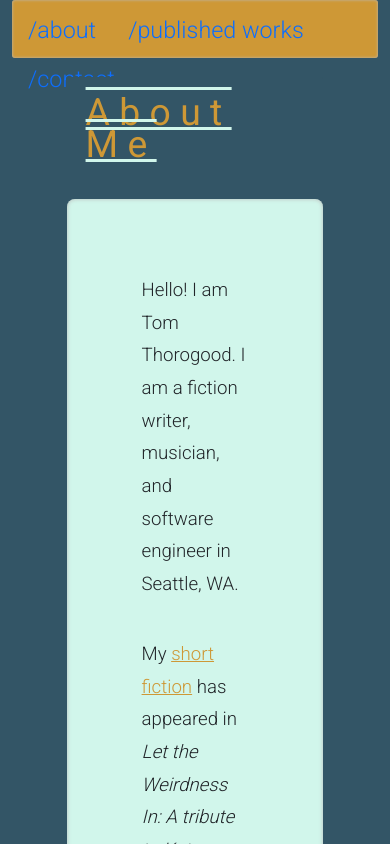
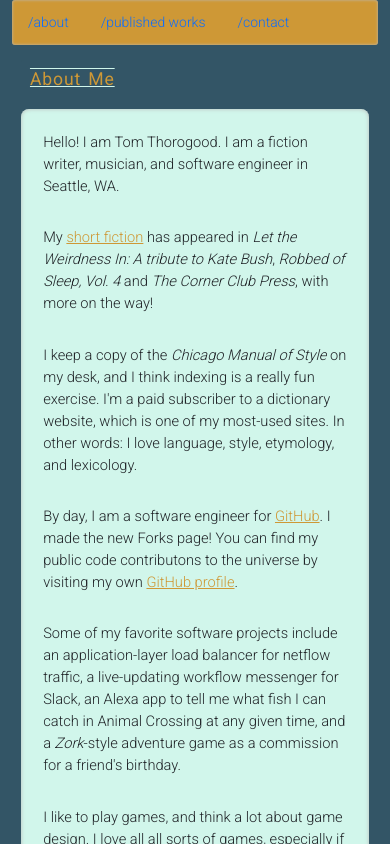
Before and after one commit to tomthorogood/tomthorogood.github.io, an Angular app: page / in a window 390 px wide. Shown: the top 844 px of the page. Built offline with nearby package versions, Linux system fonts and the light colour scheme.

Commit message:
Fix styling on mobile

```diff
--- a/angular.json
+++ b/angular.json
@@ -27,7 +27,7 @@
               "src/assets"
             ],
             "styles": [
-              "src/styles.css"
+              "src/styles.sass"
             ],
             "scripts": []
           },
@@ -94,7 +94,7 @@
               "src/assets"
             ],
             "styles": [
-              "src/styles.css"
+              "src/styles.sass"
             ],
             "scripts": []
           }
--- a/src/styles.sass
+++ b/src/styles.sass
@@ -8,8 +8,8 @@
 body
   background-color: #356
   font-family: "Roboto", sans-serif
-  font-size: 14pt
-  line-height: 175%
+  font-size: 11pt
+  line-height: 150%
 
   a
     color: $accent
@@ -27,15 +27,15 @@ body
     margin-top: 1em
     background-color: transparent
     border: none
-    width: 70%
+    width: 95%
     margin-left: auto
     margin-right: auto
 
   .card-header
     color: $accent
-    font-size: 200%
-    letter-spacing: .25em
-    word-spacing: .50em
+    font-size: 120%
+    letter-spacing: .05em
+    word-spacing: .10em
     text-decoration: underline overline
     text-decoration-color: $flood-border
     background-color: $flood
@@ -48,18 +48,22 @@ body
     background-color: $flood-border
     border-color: transparent
     border-radius: 8px
-    padding: 4em
+    padding: 1.5em
     font-weight: 400
     box-shadow: inset 0 0 4px #bbb
 
   nav
+    position: relative
+    z-index: 100
     padding-top: .25em
+    padding-bottom: .25em
     font-weight: 300
-    font-size: 125%
-    height: 2.5em
+    font-size: 95%
+    min-height: 2.5em
     background-color: $accent
     box-shadow: inset 0 0 3px #bbb
     border-radius: 3px
+    margin-bottom: .5em
     a
       color: $flood-border
     a:before
@@ -72,7 +76,7 @@ body
       color: $flood
 
   footer
-    height: 2.5em
+    min-height: 2.5em
     margin-top: 1.5em
     padding: 10px
     background-color: $creamsicle
@@ -81,3 +85,45 @@ body
     color: $icemint
     p
       margin-left: auto
+
+@media (min-width: 768px)
+  body
+    font-size: 13pt
+    line-height: 165%
+
+    .card
+      width: 85%
+
+    .card-header
+      font-size: 175%
+      letter-spacing: .20em
+      word-spacing: .35em
+
+    .card-body
+      padding: 2.5em
+
+    nav
+      font-size: 110%
+
+@media (min-width: 1024px)
+  body
+    font-size: 14pt
+    line-height: 175%
+
+    .card
+      width: 70%
+
+    .card-header
+      font-size: 200%
+      letter-spacing: .25em
+      word-spacing: .50em
+
+    .card-body
+      padding: 4em
+
+    nav
+      font-size: 125%
+      height: 2.5em
+
+    footer
+      height: 2.5em
```
